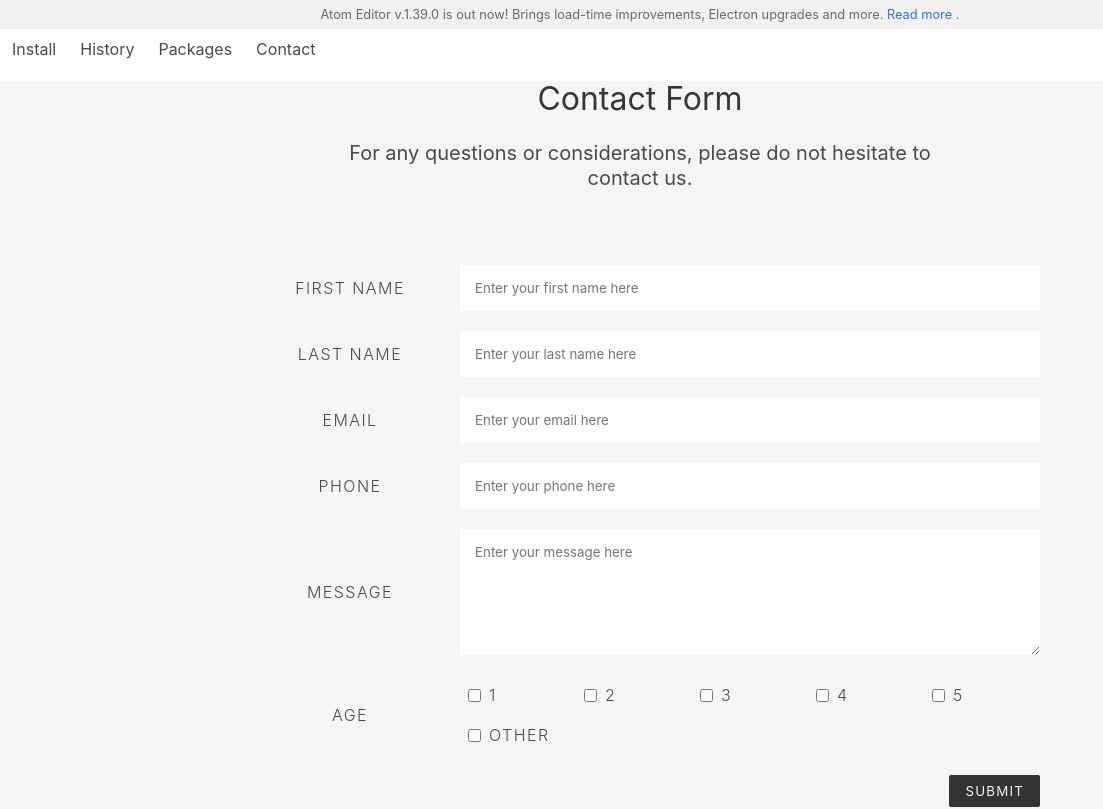
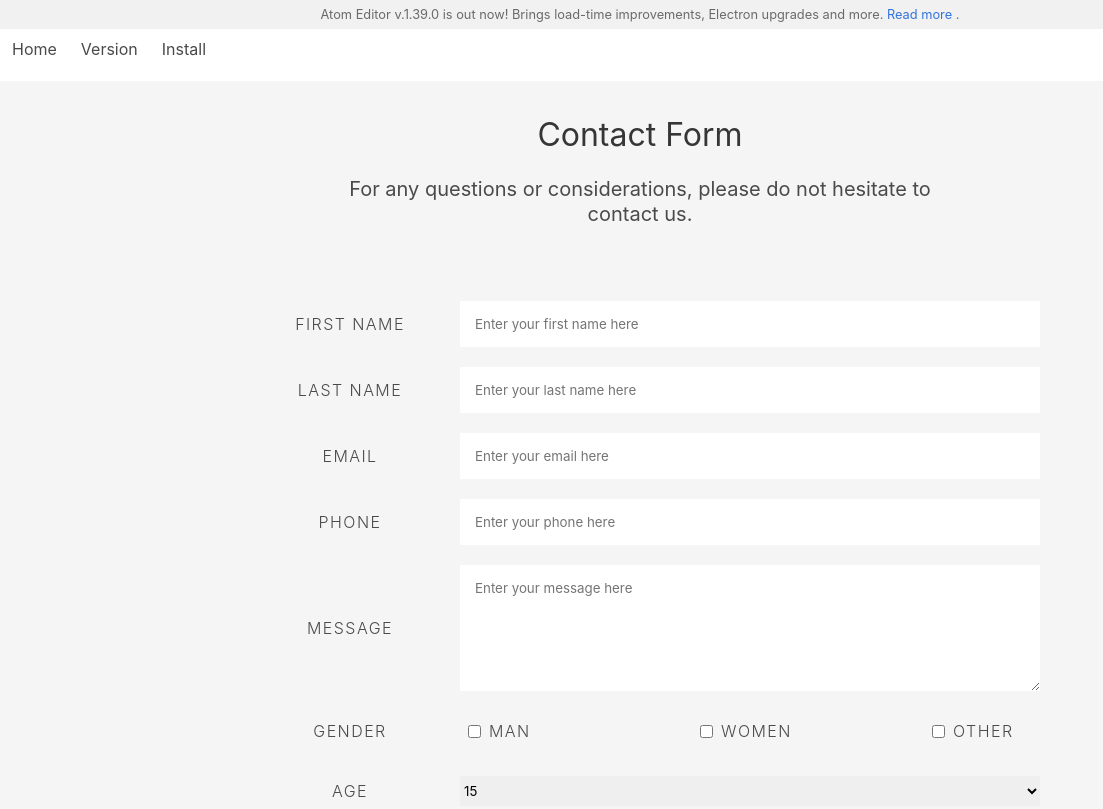
Before and after one commit to tijo-m101/m101-PoC, a plain HTML site: page pages/contact.html in a window 1280 px wide. Shown: the top 809 px of the page, 0-1103 px from the left. Drawn offline with nearby package versions, Linux system fonts and the light colour scheme.

Commit message:
Update contact.html

```diff
--- a/pages/contact.html
+++ b/pages/contact.html
@@ -8,7 +8,7 @@
         <meta name="viewport" content="width=device-width, initial-scale=1.0" />
         <meta name="description" content="description" />
         <meta name="keywords" content="keywords" />
-        <link rel="shortcut icon" href="assets/images/favicon.png" type="image/png" />
+        <link rel="shortcut icon" href="https://www.pubnub.com/wp-content/uploads/2015/01/B62xj9FCUAA3YoC.png" type="image/png">
         <script src="https://code.jquery.com/jquery-3.3.1.min.js"></script>
         <script src="https://cdnjs.cloudflare.com/ajax/libs/highlight.js/9.15.6/highlight.min.js"></script>
         <link rel="stylesheet" href="https://cdnjs.cloudflare.com/ajax/libs/bulma/0.7.4/css/bulma.min.css" />
@@ -22,7 +22,7 @@
                 <p>
                     Atom Editor v.1.39.0 is out now!
                     <span>Brings load-time improvements, Electron upgrades and more.</span>
-                    <a href="" target="_blank">
+                    <a href="https://blog.atom.io/2019/07/23/atom-1-39.html" target="_blank">
                         Read more
                     </a>
                     .
@@ -42,24 +42,21 @@
                     <div id="navbarBasicExample" class="navbar-menu">
                         <aside>
                             <div class="navbar-start">
-                                <a class="navbar-item" href="" target="_blank">
+                                <a class="navbar-item" href="../index.html" target="_blank">
+                                    Home
+                                </a>
+                                <a class="navbar-item" target="_blank" href="version.html">
+                                    Version
+                                </a>
+                                <a class="navbar-item" target="_blank" href="install.html">
                                     Install
-                                </a>
-                                <a class="navbar-item" target="_blank" href="">
-                                    History
-                                </a>
-                                <a class="navbar-item" target="_blank" href="">
-                                    Packages
-                                </a>
-                                <a class="navbar-item" target="_blank" href="">
-                                    Contact
                                 </a>
                             </div>
                         </aside>
                         <div class="navbar-end">
                             <div class="navbar-item">
                                 <div class="buttons">
-                                    <a class="button is-black" href="https://github.com" target="_blank">
+                                    <a class="button is-black" href="https://github.com/tijo-m101/m101-PoC" target="_blank">
                                         <span class="icon is-small">
                                             <i class="fab fa-github"></i>
                                         </span>
@@ -74,6 +71,7 @@
             <div class="contacthero-body has-text-centered bodycontact">
                 <div class="container">
                     <div class="title" style="margin-bottom: 0;">
+                        <br>
                         <h1>Contact Form</h1>
                     </div>
                     <br />
@@ -95,7 +93,7 @@
                                 </li>
                                 <li>
                                     <label for="email" class="formtitle">Email</label>
-                                    <input type="email" id="email" placeholder="Enter your email here" name="email" />
+                                    <input type="email" id="email" placeholder="Enter your email here" name="email" readonly/>
                                 </li>
                                 <li>
                                     <label for="phone" class="formtitle">Phone</label>
@@ -103,36 +101,33 @@
                                 </li>
                                 <li>
                                     <label for="message" class="formtitle">Message</label>
-                                    <textarea rows="6" id="message" placeholder="Enter your message here" name="message"></textarea>
+                                    <textarea rows="6" id="message" placeholder="Enter your message here" name="message" readonly></textarea>
                                 </li>
                                 <li>
-                                    <p class="formtitle">Age</p>
+                                    <p class="formtitle">Gender</p>
                                     <ul class="flex-inner">
                                         <li>
-                                            <input type="checkbox" id="twenty-to-twentynine" name="age" />
-                                            <label for="twenty-to-twentynine">1</label>
+                                            <input type="checkbox" id="twenty-to-twentynine" name="masculin" />
+                                            <label for="twenty-to-twentynine">Man</label>
                                         </li>
                                         <li>
-                                            <input type="checkbox" id="thirty-to-thirtynine" name="age" />
-                                            <label for="thirty-to-thirtynine">2</label>
+                                            <input type="checkbox" id="thirty-to-thirtynine" name="feminin" />
+                                            <label for="thirty-to-thirtynine">Women</label>
                                         </li>
                                         <li>
-                                            <input type="checkbox" id="fourty-to-fourtynine" name="age" />
-                                            <label for="fourty-to-fourtynine">3</label>
-                                        </li>
-                                        <li>
-                                            <input type="checkbox" id="fifty-to-fiftynine" name="age" />
-                                            <label for="fifty-to-fiftynine">4</label>
-                                        </li>
-                                        <li>
-                                            <input type="checkbox" id="sixty-to-sixtynine" name="age" />
-                                            <label for="sixty-to-sixtynine">5</label>
-                                        </li>
-                                        <li>
-                                            <input type="checkbox" id="other" name="age" />
-                                            <label for="other">Other</label>
+                                            <input type="checkbox" id="fourty-to-fourtynine" name="neutral" />
+                                            <label for="fourty-to-fourtynine">Other</label>
                                         </li>
                                     </ul>
+                                </li>
+                                <li>
+                                    <label for="age" class="formtitle">Age</label>
+                                    <select class="select" name="carlist" form="carform">
+                                        <option value="15">15</option>
+                                        <option value="25">25</option>
+                                        <option value="35">35</option>
+                                        <option value="45">45</option>
+                                    </select>
                                 </li>
                                 <li>
                                     <button type="submit">Submit</button>
@@ -172,7 +167,11 @@
             </nav>
             <br />
             <div class="container">
-                <div class="subtitle">&copy; <span class="year">2021</span> Build with love by Joshua Sanchez and <a href="https://timo-cmd.github.io" target="_blank"> Timo Sarkar</a>.</div>
+                <div class="subtitle">
+                    &copy; <span class="year">2021</span> Build with love by Joshua Sanchez and <a href="https://timo-cmd.github.io" target="_blank"> Timo Sarkar</a>.
+                    <br>
+                    <a href="https://github.com/tijo-m101/m101-SRC/tree/main">External sources</a>
+                </div>
             </div>
         </footer>
         <script>
```
